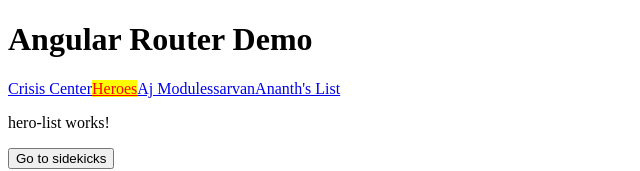
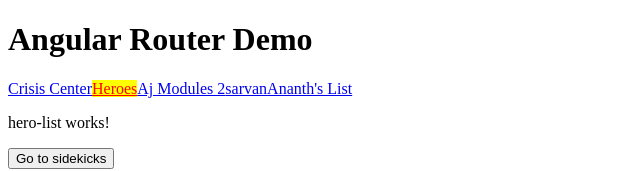
Before and after one commit to sarvan90/angular-test, an Angular app: page /heroes in a window 1280 px wide. Shown: the top 171 px of the page, without its empty margins (0-640 px from the left). Built offline with nearby package versions, Linux system fonts and the light colour scheme.

Commit message:
commit from smartgit

```diff
--- a/src/app/app.component.html
+++ b/src/app/app.component.html
@@ -2,7 +2,7 @@
   <nav>
     <a routerLink="/crisis-center" routerLinkActive="active">Crisis Center</a>
     <a routerLink="/heroes" routerLinkActive="active">Heroes</a>
-     <a routerLink="/AjModules" routerLinkActive="active">Aj Modules</a>
+     <a routerLink="/AjModules" routerLinkActive="active">Aj Modules 2</a>
     <a routerLink="/sarvan" routerLinkActive="active">sarvan</a>
     <a routerLink="/ananth" routerLinkActive="active">Ananth's List</a>
   </nav>
```
